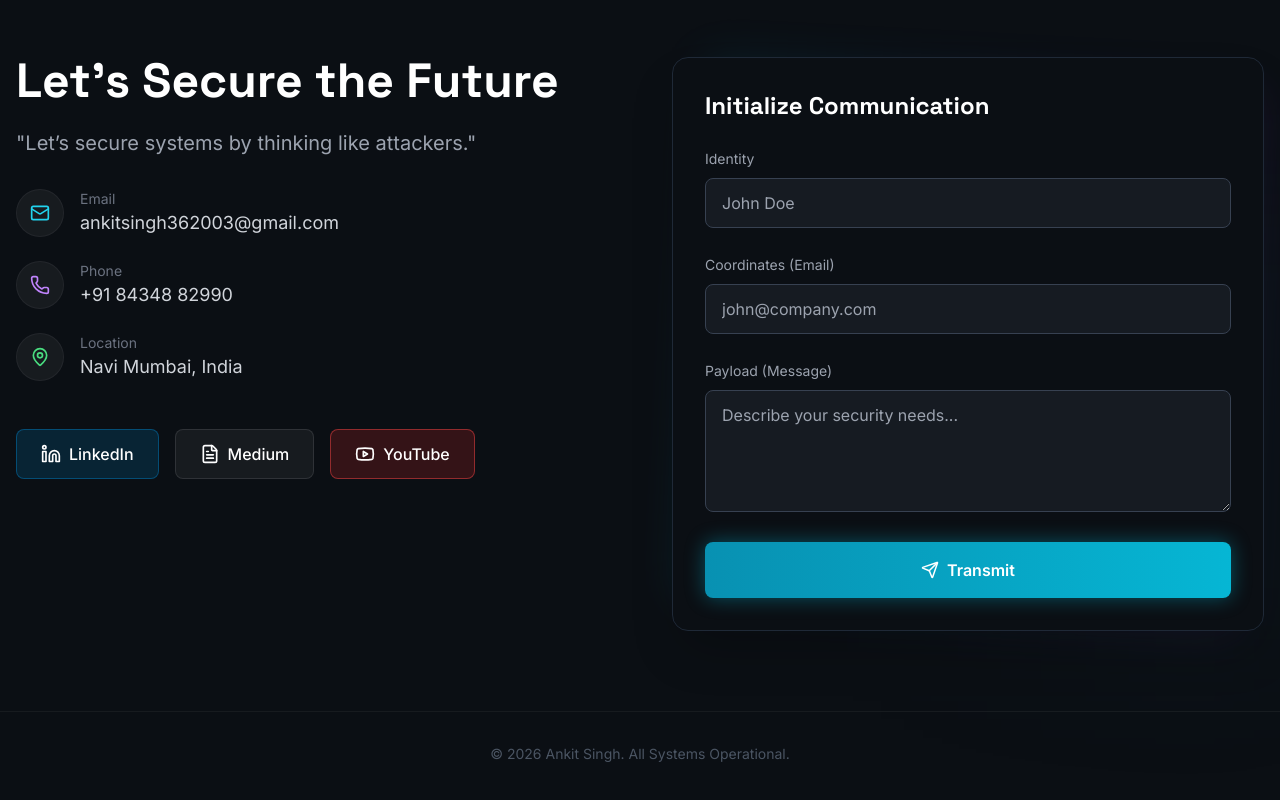
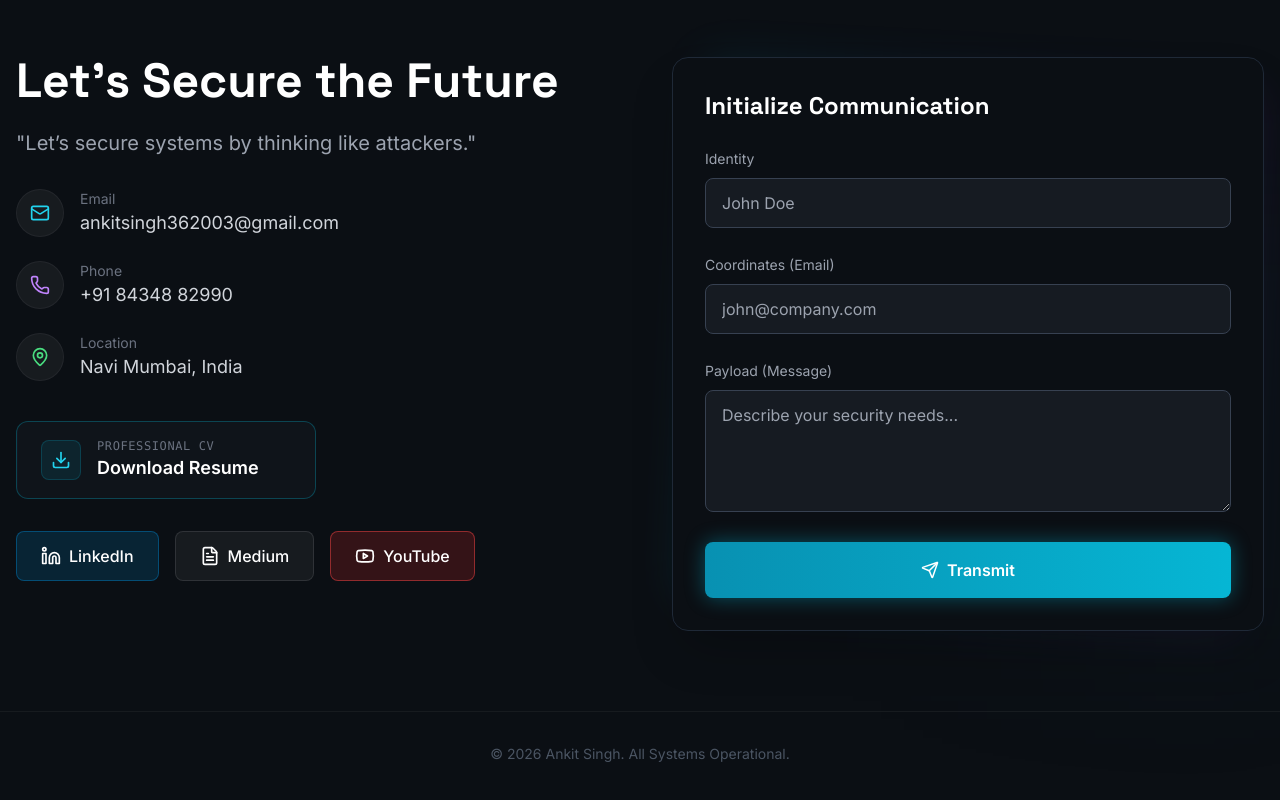
Before and after one commit to 4nkitsingh/4nkitsingh, a React (Vite) app: page / in a window 1280 px wide. Shown: the part 7123-7923 px from the top of the page. Built offline with nearby package versions, Linux system fonts and the light colour scheme.

Commit message:
Update Contact.tsx

```diff
--- a/sections/Contact.tsx
+++ b/sections/Contact.tsx
@@ -1,6 +1,6 @@
 import React from 'react';
 import { motion } from 'framer-motion';
-import { Mail, MapPin, Phone, Linkedin, FileText, Send, Youtube } from 'lucide-react';
+import { Mail, MapPin, Phone, Linkedin, FileText, Send, Youtube, Download } from 'lucide-react';
 
 const Contact: React.FC = () => {
   return (
@@ -49,14 +49,36 @@ const Contact: React.FC = () => {
               </div>
             </div>
 
-            <div className="mt-12 flex flex-wrap gap-4">
-              <a href="#" className="px-6 py-3 bg-[#0077b5]/20 hover:bg-[#0077b5]/40 border border-[#0077b5]/50 rounded-lg text-white font-medium flex items-center gap-2 transition-all hover:scale-105">
+            {/* Resume Download Button (Modern Web3 Style) */}
+            <div className="mt-10">
+                <a href="https://drive.google.com/file/d/1Cneb7Tnh9p8xQf471luxa95HNfzomGNz/view?usp=sharing" download className="group relative w-full sm:w-auto inline-flex items-center justify-between gap-6 px-6 py-4 bg-[#0f141a] border border-cyan-500/30 rounded-xl overflow-hidden hover:border-cyan-400 transition-all duration-300 hover:shadow-[0_0_25px_rgba(34,211,238,0.2)]">
+                   {/* Gradient Hover Effect */}
+                   <div className="absolute inset-0 bg-gradient-to-r from-cyan-500/10 to-purple-500/10 translate-x-[-100%] group-hover:translate-x-0 transition-transform duration-500" />
+
+                   <div className="flex items-center gap-4 relative z-10">
+                      <div className="w-10 h-10 rounded-lg bg-cyan-500/10 border border-cyan-500/20 flex items-center justify-center group-hover:scale-110 transition-transform duration-300">
+                         <Download size={20} className="text-cyan-400" />
+                      </div>
+                      <div className="flex flex-col text-left">
+                         <span className="text-xs text-gray-500 font-mono uppercase tracking-wider group-hover:text-cyan-400/80 transition-colors">Professional CV</span>
+                         <span className="text-lg font-bold text-white group-hover:text-cyan-100 transition-colors">Download Resume</span>
+                      </div>
+                   </div>
+
+                   <div className="relative z-10 opacity-0 group-hover:opacity-100 -translate-x-2 group-hover:translate-x-0 transition-all duration-300 hidden sm:block">
+                      <div className="w-2 h-2 rounded-full bg-cyan-400 shadow-[0_0_10px_rgba(34,211,238,1)] animate-pulse" />
+                   </div>
+                </a>
+            </div>
+
+            <div className="mt-8 flex flex-wrap gap-4">
+              <a href="https://www.linkedin.com/in/4nkitsingh" className="px-6 py-3 bg-[#0077b5]/20 hover:bg-[#0077b5]/40 border border-[#0077b5]/50 rounded-lg text-white font-medium flex items-center gap-2 transition-all hover:scale-105">
                 <Linkedin size={20} /> LinkedIn
               </a>
-              <a href="#" className="px-6 py-3 bg-white/5 hover:bg-white/10 border border-white/10 rounded-lg text-white font-medium flex items-center gap-2 transition-all hover:scale-105">
+              <a href="https://4nkit.medium.com/" className="px-6 py-3 bg-white/5 hover:bg-white/10 border border-white/10 rounded-lg text-white font-medium flex items-center gap-2 transition-all hover:scale-105">
                 <FileText size={20} /> Medium
               </a>
-              <a href="#" className="px-6 py-3 bg-red-600/20 hover:bg-red-600/40 border border-red-500/50 rounded-lg text-white font-medium flex items-center gap-2 transition-all hover:scale-105">
+              <a href="https://www.youtube.com/@astech.4u" className="px-6 py-3 bg-red-600/20 hover:bg-red-600/40 border border-red-500/50 rounded-lg text-white font-medium flex items-center gap-2 transition-all hover:scale-105">
                 <Youtube size={20} /> YouTube
               </a>
             </div>
```
